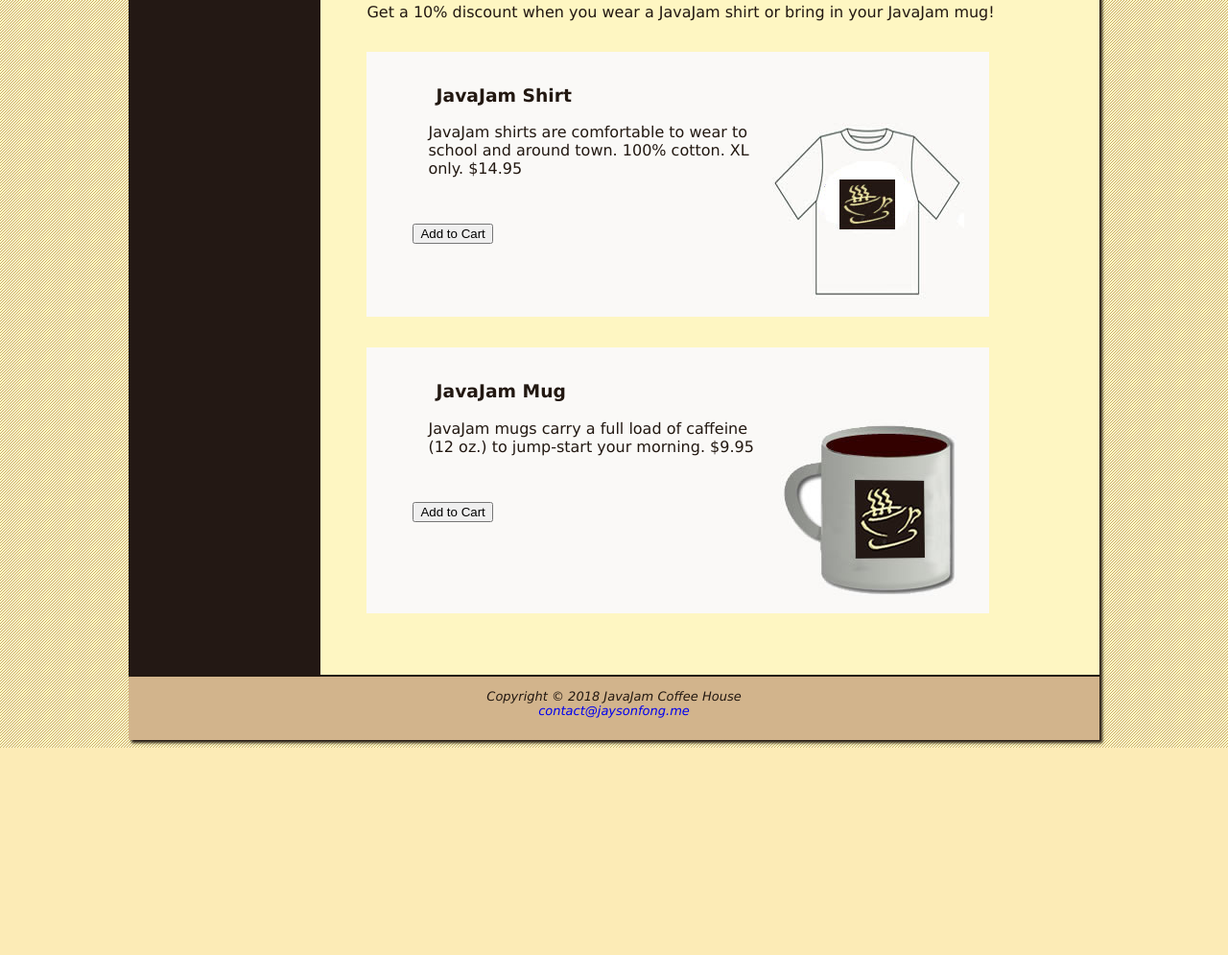
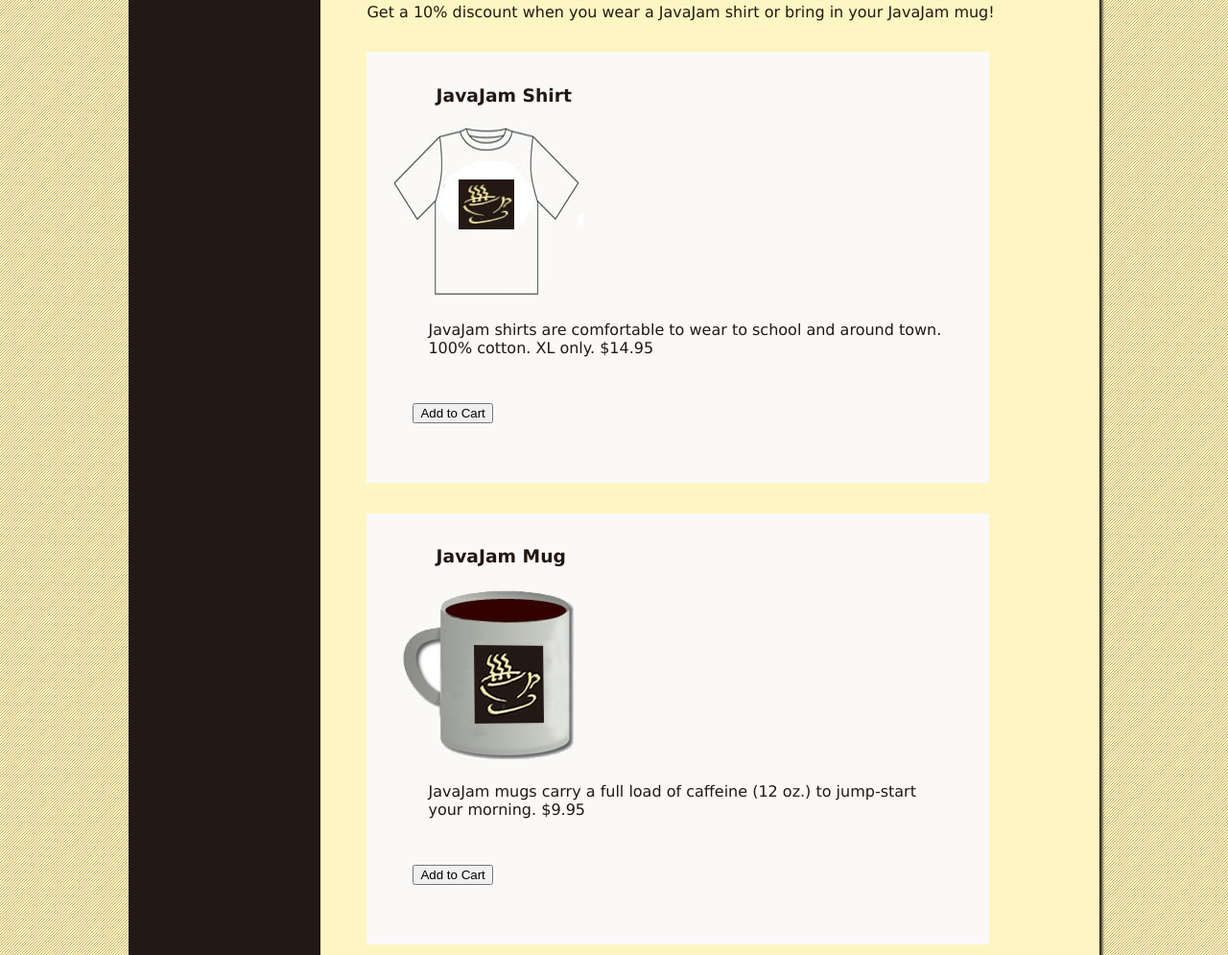
Before and after one commit to Jayson-Fong/CIST1510, a plain HTML site: page cist1510/ch12/gear.html in a window 1280 px wide. Shown: the part 532-1527 px from the top of the page at 96% size. Before the commit the page ends 1311 px from the top, so only its background shows below. Drawn offline with Linux system fonts and the light colour scheme.

Commit message:
Update gear.html

```diff
--- a/cist1510/ch12/gear.html
+++ b/cist1510/ch12/gear.html
@@ -28,7 +28,7 @@
 			<p>Get a 10% discount when you wear a JavaJam shirt or bring in your JavaJam mug!</p>
 			<div class="item">
 				<h3>JavaJam Shirt</h3>
-				<img src="img/javashirt.jpg" alt="JavaJam Shirt" align="right" />
+				<img src="img/javashirt.jpg" alt="JavaJam Shirt" />
 				<p>JavaJam shirts are comfortable to wear to school and around town. 100% cotton. XL only. $14.95</p>
 				<form method="post" action="http://webdevbasics.net/cart.html">
 					<input type="submit" value="Add to Cart" />
@@ -36,7 +36,7 @@
 			</div>
 			<div class="item">
 				<h3>JavaJam Mug</h3>
-				<img src="img/javamug.jpg" alt="JavaJam Mug" align="right" />
+				<img src="img/javamug.jpg" alt="JavaJam Mug" />
 				<p>JavaJam mugs carry a full load of caffeine (12 oz.) to jump-start your morning. $9.95</p>
                                 <form method="post" action="http://webdevbasics.net/cart.html">
                                         <input type="submit" value="Add to Cart" />
```
